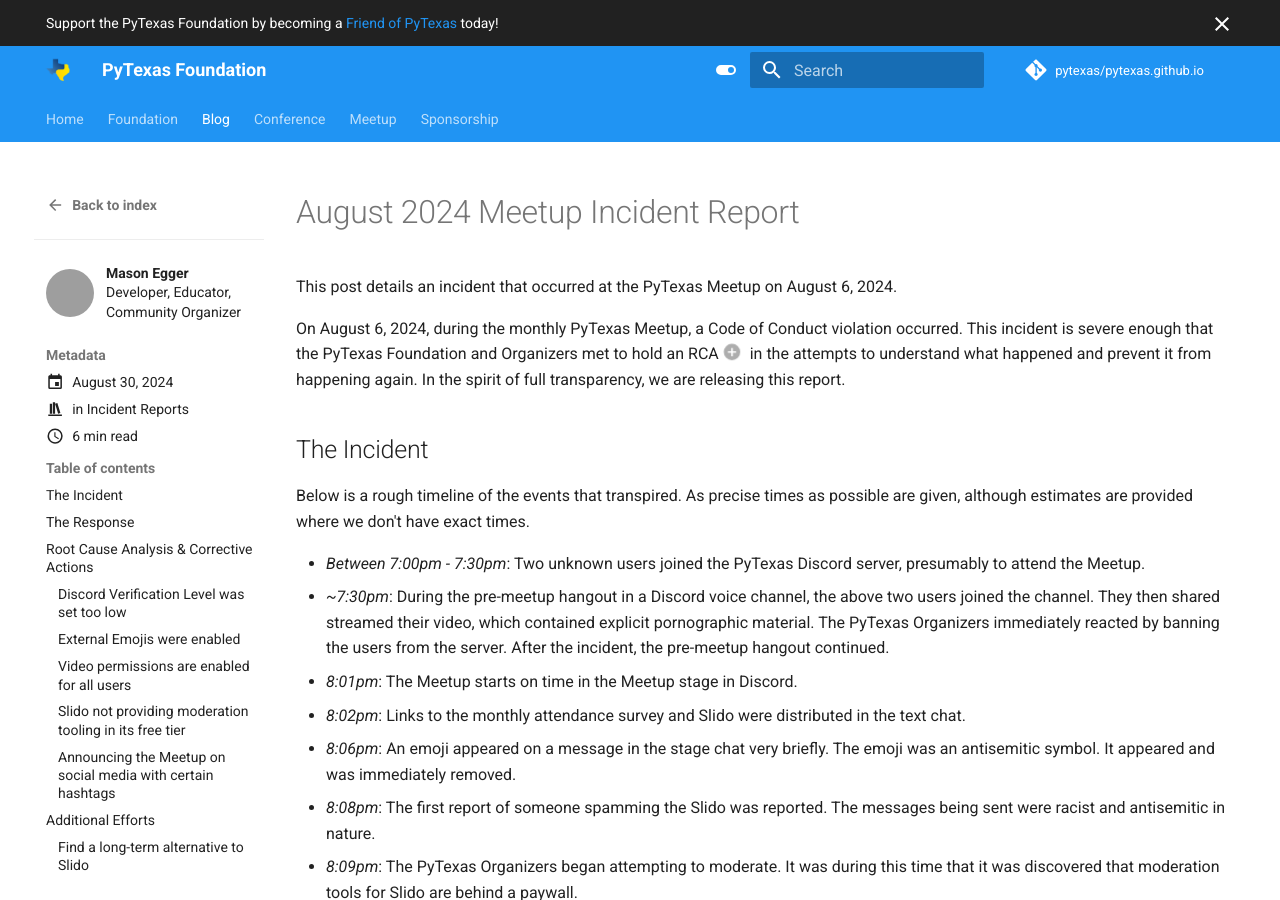
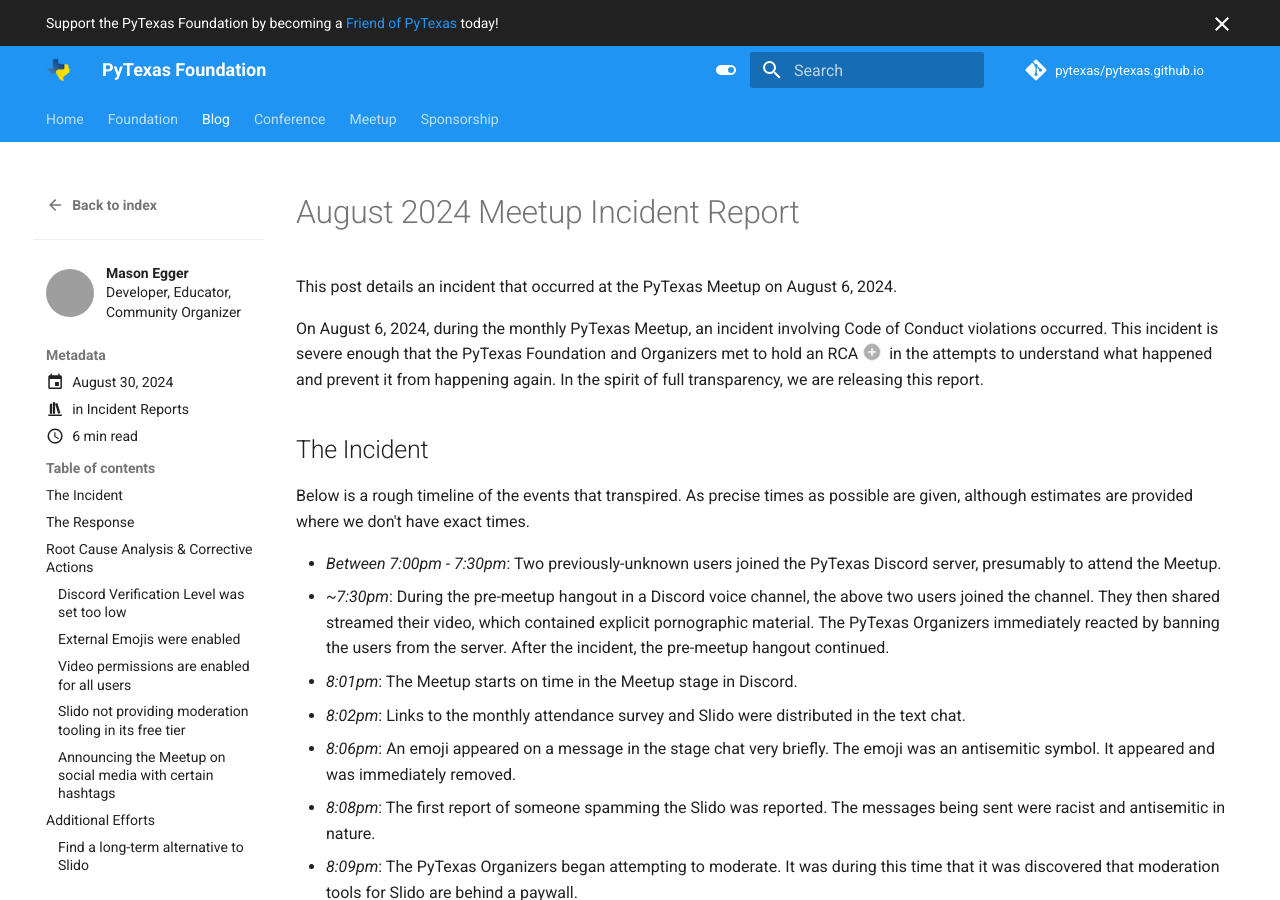
Before and after one commit to pytexas/pytexas.github.io, an MkDocs documentation site: the page built from docs/blog/posts/2024-august-meetup-rca.md, in a window 1280 px wide and 900 px high. Built offline with MkDocs 1.6.1 and Material for MkDocs 9.7.7, drawn with Linux system fonts in a browser that asks for light colours; comment, search, counter and statistics services are not loaded; grey boxes are pictures that could not be loaded.

Commit message:
updates from Josh

```diff
--- a/docs/blog/posts/2024-august-meetup-rca.md
+++ b/docs/blog/posts/2024-august-meetup-rca.md
@@ -11,11 +11,11 @@
 
 <!-- more -->
 
-On August 6, 2024, during the monthly PyTexas Meetup, a Code of Conduct
-violation occurred. This incident is severe enough that the PyTexas Foundation
-and Organizers met to hold an RCA(1) in the attempts to understand what happened
-and prevent it from happening again. In the spirit of full transparency, we are
-releasing this report.
+On August 6, 2024, during the monthly PyTexas Meetup, an incident involving Code
+of Conduct violations occurred. This incident is severe enough that the PyTexas
+Foundation and Organizers met to hold an RCA(1) in the attempts to understand what
+happened and prevent it from happening again. In the spirit of full transparency,
+we are releasing this report.
 {.annotate}
 
 1. RCA = Root Cause Analysis
@@ -24,7 +24,7 @@
 Below is a rough timeline of the events that transpired. As precise times as possible
 are given, although estimates are provided where we don't have exact times.
 
-* *Between 7:00pm - 7:30pm*: Two unknown users joined the PyTexas
+* *Between 7:00pm - 7:30pm*: Two previously-unknown users joined the PyTexas
     Discord server, presumably to attend the Meetup.
 * *~7:30pm*: During the pre-meetup hangout in a Discord voice channel,
     the above two users joined the channel. They then shared streamed their video,
```
